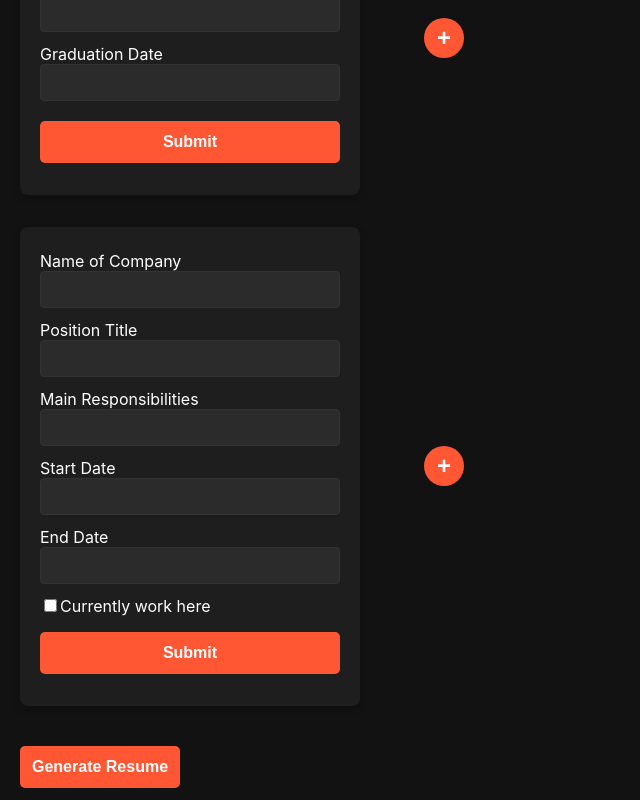
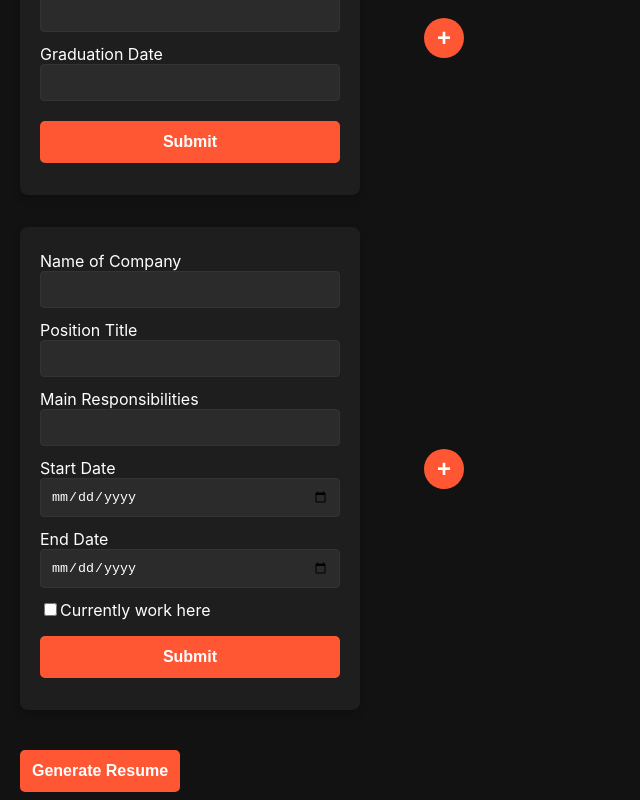
Before and after one commit to tcollm/cv-app, a React (Vite) app: page / in a window 1280 px wide. Shown: the part 675-1475 px from the top of the page, without its empty margins (0-640 px from the left). Built offline with nearby package versions, Linux system fonts and the light colour scheme.

Commit message:
fix: change start and end date to date inputs
- Add conditions to ensure that valid date is entered.

```diff
--- a/src/ExperienceForm/index.jsx
+++ b/src/ExperienceForm/index.jsx
@@ -21,6 +21,25 @@ function ExperienceForm({ onDelete, canDelete }) {
     event.preventDefault();
 
     const { company, posTitle, responsibilities, startDate, endDate } = expInfo;
+
+    const currentDate = new Date();
+    const startDateObj = new Date(startDate);
+    const endDateObj = new Date(endDate);
+
+    if (startDateObj > currentDate) {
+      alert("Start date cannot be in the future.");
+      return;
+    }
+
+    if (!currentlyWork && endDateObj > currentDate) {
+      alert("End date cannot be in the future.");
+      return;
+    }
+
+    if (startDateObj > endDateObj) {
+      alert("End date cannot be before start date.");
+      return;
+    }
 
     if (company && posTitle && responsibilities && startDate && endDate) {
       setIsSubmitted(true);
@@ -73,7 +92,7 @@ function ExperienceForm({ onDelete, canDelete }) {
           />
           <label htmlFor="startDate">Start Date</label>
           <input
-            type="text"
+            type="date"
             id="startDate"
             value={expInfo.startDate}
             onChange={handleInputChange}
@@ -84,7 +103,7 @@ function ExperienceForm({ onDelete, canDelete }) {
             <>
               <label htmlFor="endDate">End Date</label>
               <input
-                type="text"
+                type="date"
                 id="endDate"
                 value={expInfo.endDate}
                 onChange={handleInputChange}
```
